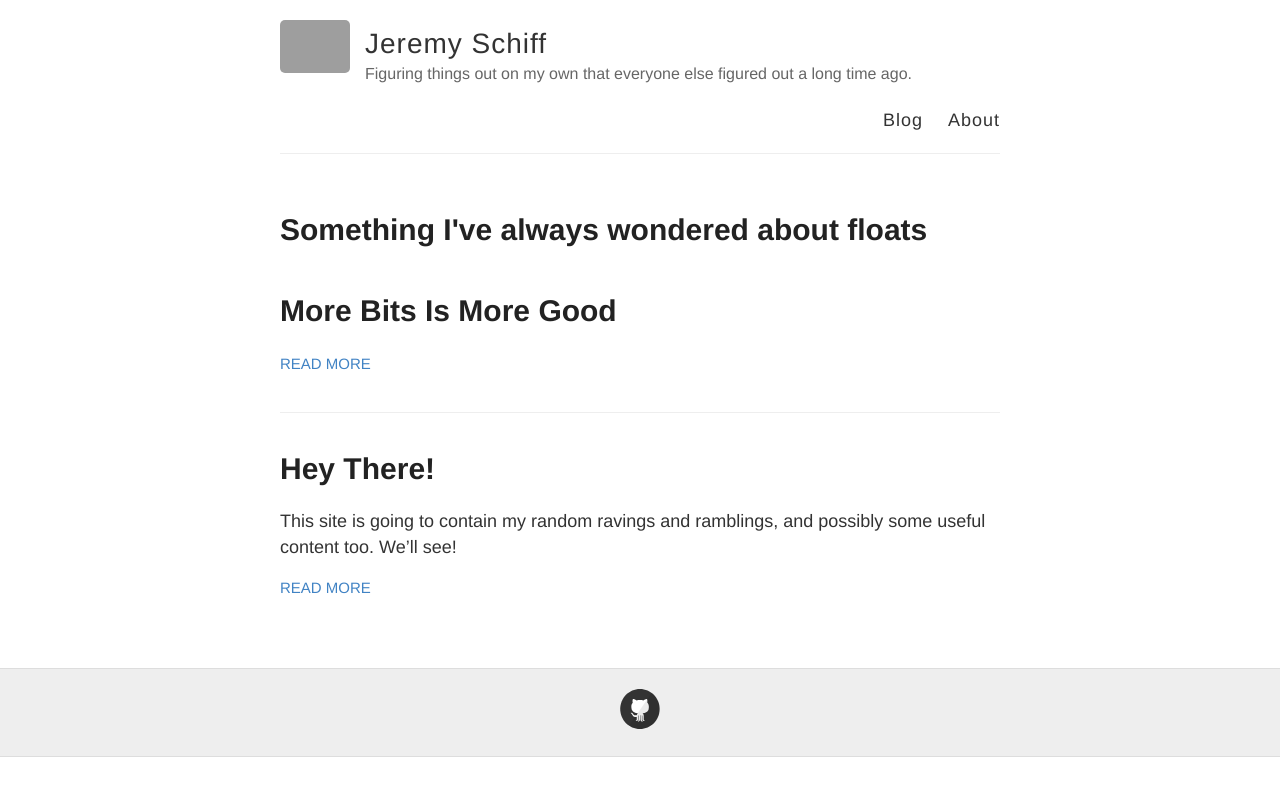
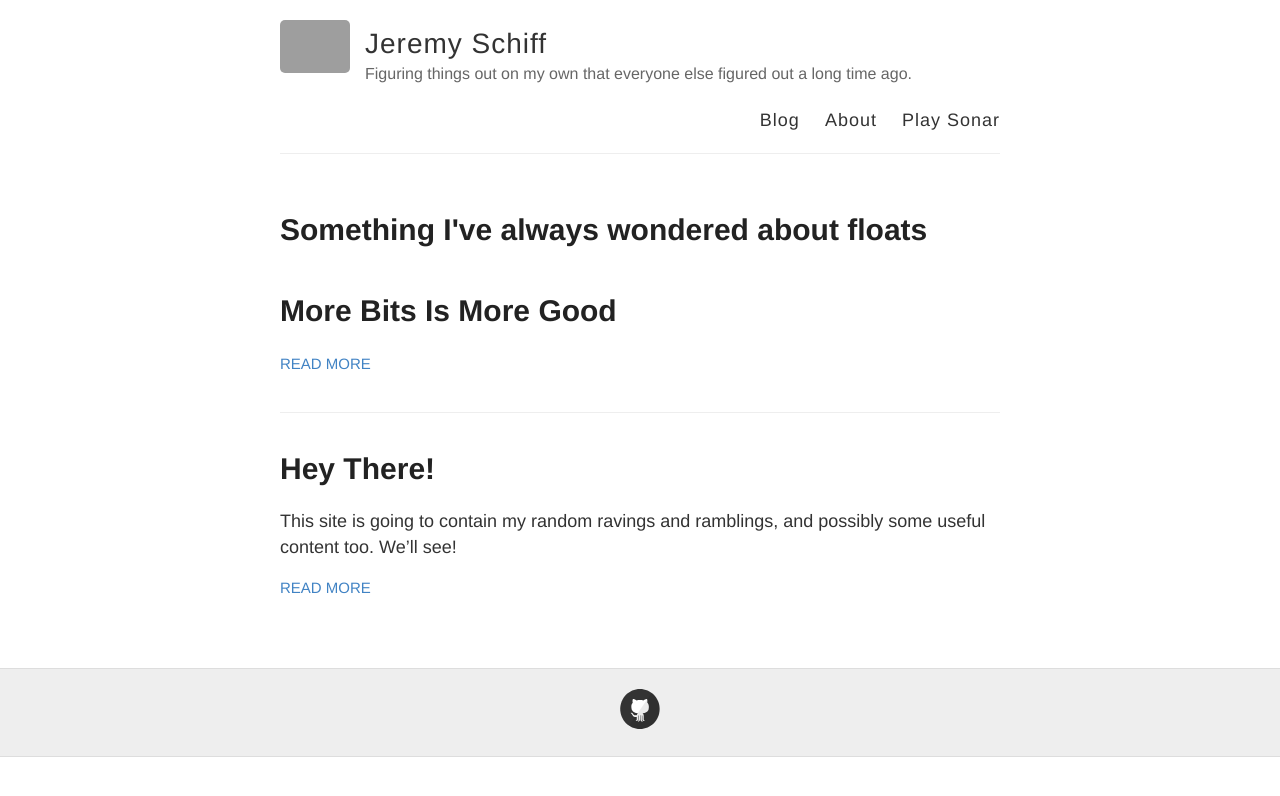
Before and after one commit to jschiff/jschiff.github.io, a Jekyll site: the page built from index.html, in a window 1280 px wide. Shown: the top 796 px of the page. Built offline with Jekyll 4.4.1, drawn with Linux system fonts in a browser that asks for light colours; grey boxes are pictures that could not be loaded.

Commit message:
Add link to Sonar game

```diff
--- a/_layouts/default.html
+++ b/_layouts/default.html
@@ -29,6 +29,7 @@
           <nav>
             <a href="{{ site.baseurl }}/">Blog</a>
             <a href="{{ site.baseurl }}/about">About</a>
+            <a href="https://sadness-monday-sonar.uk.r.appspot.com/">Play Sonar</a>
           </nav>
         </header>
       </div>
```
